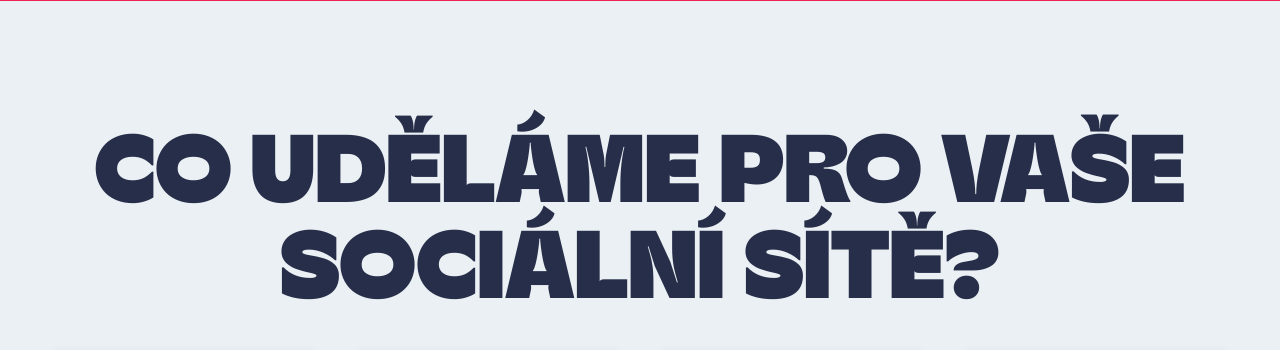
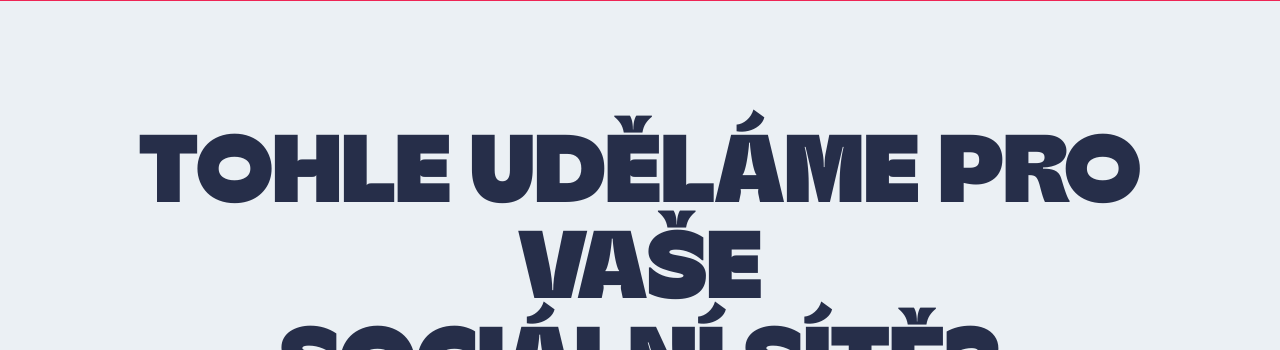
Before and after one commit to Inago-Digital/bitez-landing-page, an Eleventy site: page src/index.njk in a window 1280 px wide. Shown: the part 910-1260 px from the top of the page. Built offline with nearby package versions, Linux system fonts and the light colour scheme; Eleventy itself is replaced by a stand-in of ours; files that its build step writes are made by us from their sources.

Commit message:
Homepage claim update

```diff
--- a/src/index.njk
+++ b/src/index.njk
@@ -67,7 +67,7 @@ description: Získejte více hostů díky profesionální správě sociálních
   <h1
     class="text-5xl text-[54px] leading-[54px] text-center mb-10 md:mb-13 md:text-8xl"
   >
-    Co uděláme pro vaše
+    Tohle uděláme pro vaše
     <br class="hidden md:block" />
     sociální sítě?
   </h1>
```
